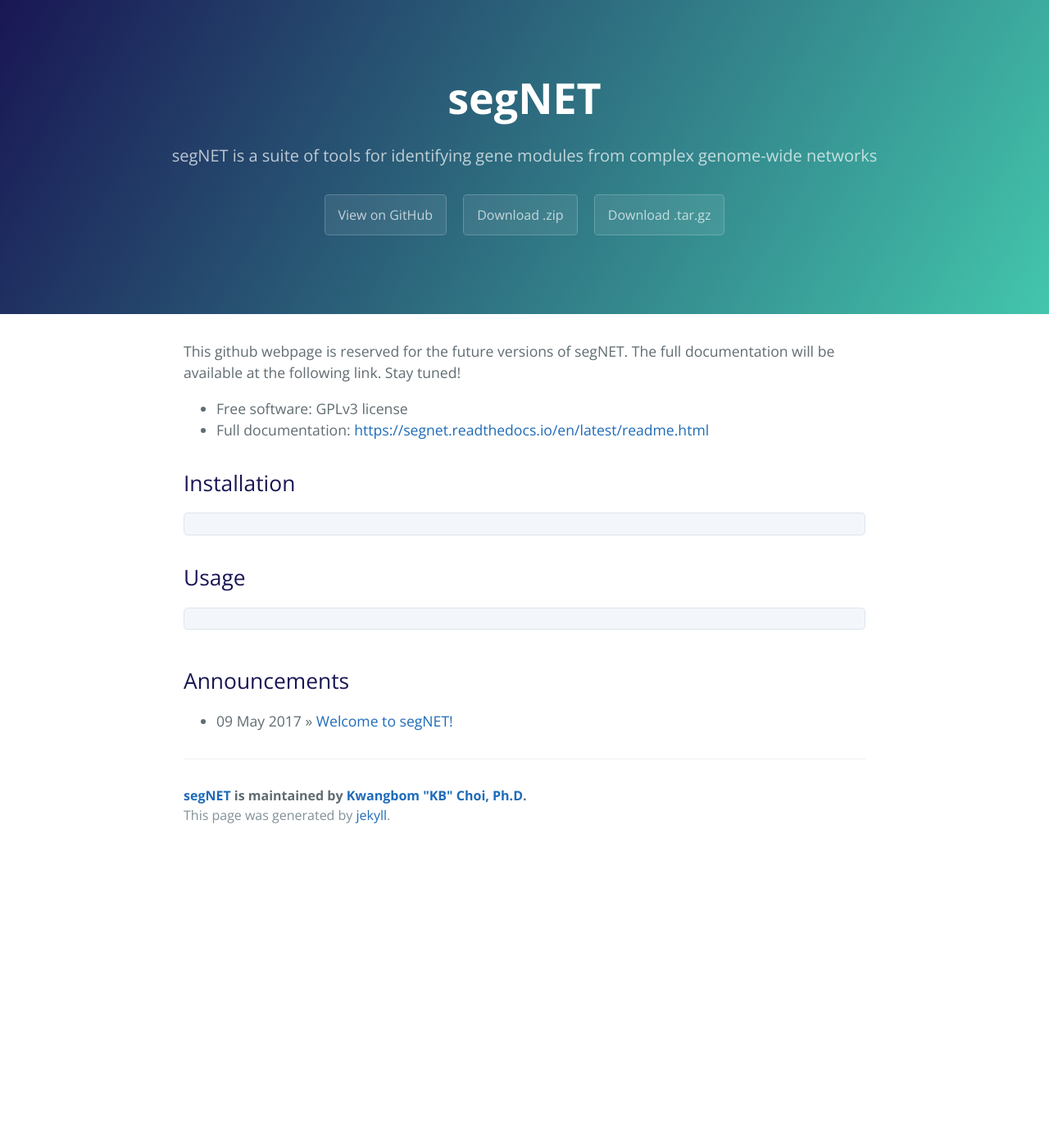
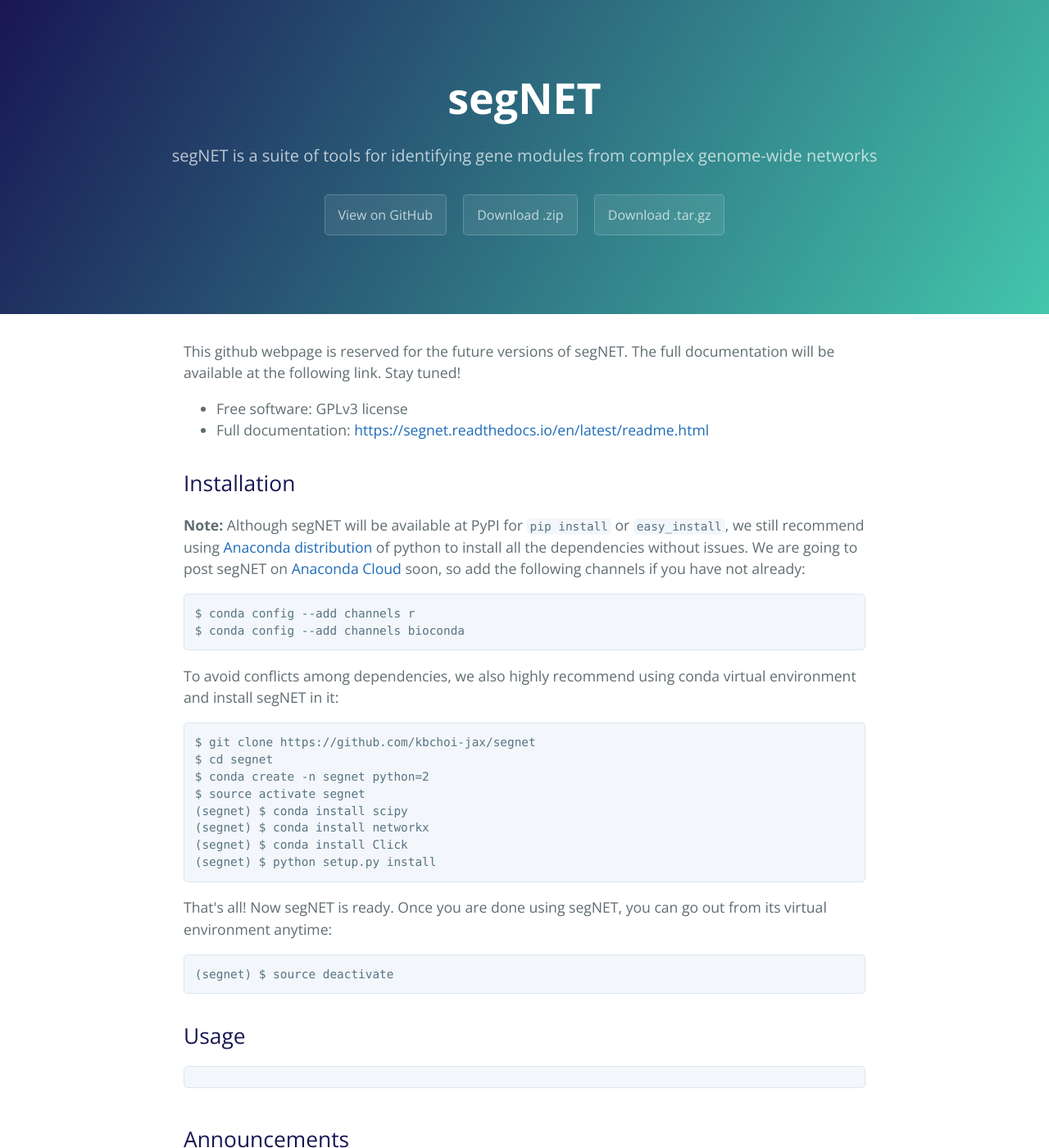
Before and after one commit to gomezlab/segnet, a Jekyll site: the page built from index.html, in a window 1280 px wide and 1400 px high. Shown: the whole window at 82% size. Built offline with Jekyll 4.4.1, drawn with Linux system fonts in a browser that asks for light colours; the list of posts is cut into pages by our own code.

Commit message:
[kbchoi] Added more content to the front page

```diff
--- a/index.html
+++ b/index.html
@@ -13,7 +13,28 @@
 <h2>
 <a id="installation" class="anchor" href="#installation" aria-hidden="true"><span class="octicon octicon-link"></span></a>Installation</h2>
 
-<pre><code></code></pre>
+<p><strong>Note:</strong> Although segNET will be available at PyPI for <code>pip install</code> or <code>easy_install</code>, we still recommend using <a href="https://www.continuum.io/downloads">Anaconda distribution</a> of python to install all the dependencies without issues. We are going to post segNET on <a href="https://anaconda.org/kbchoi">Anaconda Cloud</a> soon, so add the following channels if you have not already:</p>
+
+<pre><code>$ conda config --add channels r
+$ conda config --add channels bioconda</code>
+</pre>
+
+<p>To avoid conflicts among dependencies, we also highly recommend using conda virtual environment and install segNET in it:</p>
+
+<pre><code>$ git clone https://github.com/kbchoi-jax/segnet
+$ cd segnet
+$ conda create -n segnet python=2
+$ source activate segnet
+(segnet) $ conda install scipy
+(segnet) $ conda install networkx
+(segnet) $ conda install Click
+(segnet) $ python setup.py install</code>
+</pre>
+
+<p>That's all! Now segNET is ready. Once you are done using segNET, you can go out from its virtual environment anytime:</p>
+
+<pre><code>(segnet) $ source deactivate
+</code></pre>
 
 <h2>
 <a id="usage" class="anchor" href="#usage" aria-hidden="true"><span class="octicon octicon-link"></span></a>Usage</h2>
```
